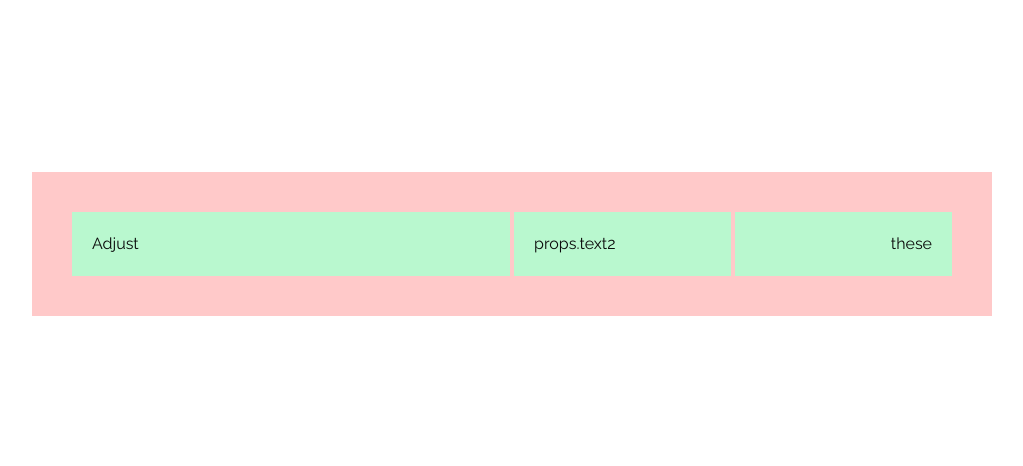
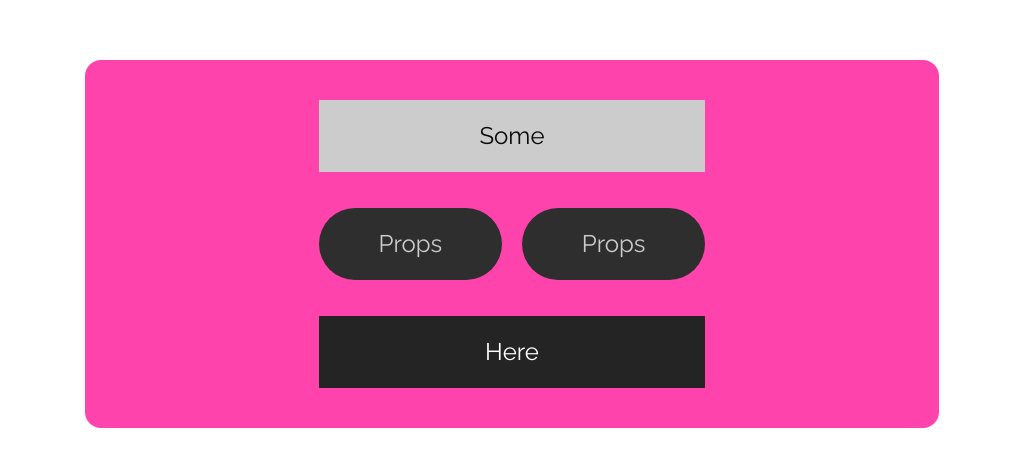
Before and after one commit to acm-ucr/aisc, a Next.js app: page / in a window 1280 px wide. Shown: the part 156-622 px from the top of the page, without its empty margins (128-1151 px from the left). Built offline with nearby package versions, Linux system fonts and the light colour scheme.

Commit message:
Completed Example.tsx Final Product plus Bonus Step

```diff
--- a/package.json
+++ b/package.json
@@ -32,6 +32,7 @@
     "@typescript-eslint/eslint-plugin": "8.28.0",
     "@typescript-eslint/parser": "8.28.0",
     "eslint": "9.23.0",
+    "eslint-config-next": "^15.3.4",
     "eslint-config-prettier": "10.1.1",
     "eslint-plugin-prettier": "5.2.5",
     "eslint-plugin-react": "7.37.4",
--- a/src/app/page.tsx
+++ b/src/app/page.tsx
@@ -3,7 +3,7 @@ import Example from "@/components/Example";
 const Home = () => {
   return (
     <div className="flex h-screen w-screen items-center justify-center">
-      <Example text1="Adjust" text2="these" text3="Props" />
+      <Example text1="Some" text2="Props" text3="Here" />
     </div>
   );
 };
--- a/src/components/Example.tsx
+++ b/src/components/Example.tsx
@@ -1,12 +1,20 @@
 const Example = (props: { text1: string; text2: string; text3: string }) => {
   return (
-    <div className="flex w-3/4 items-center gap-1 bg-red-200 p-10">
-      <div className="w-1/2 bg-green-200 p-5 text-left">{props.text1}</div>
-      <div className="flex w-1/2 flex-row gap-1">
-        <div className="w-full bg-green-200 p-5 text-left">props.text2</div>
-        <div className="w-full bg-green-200 p-5 text-right">{props.text2}</div>
+    <div className="bg-aisc-pink flex w-2/3 flex-col items-center gap-9 rounded-2xl p-10 text-2xl">
+      <div className="bg-aisc-lightgray w-1/2 p-5 text-center">
+        {props.text1}
       </div>
-      {/* Hint: Add another box/div here similarly to line 4 */}
+      <div className="flex w-1/2 flex-row gap-5">
+        <div className="bg-aisc-gray text-aisc-lightgray w-full rounded-full p-5 text-center">
+          {props.text2}
+        </div>
+        <div className="bg-aisc-gray text-aisc-lightgray w-full rounded-full p-5 text-center">
+          {props.text2}
+        </div>
+      </div>
+      <div className="bg-aisc-black w-1/2 p-5 text-center text-white">
+        {props.text3}
+      </div>
     </div>
   );
 };
```
Also changed, not shown: 1 other file (tests, documents, lock files or other folders).
